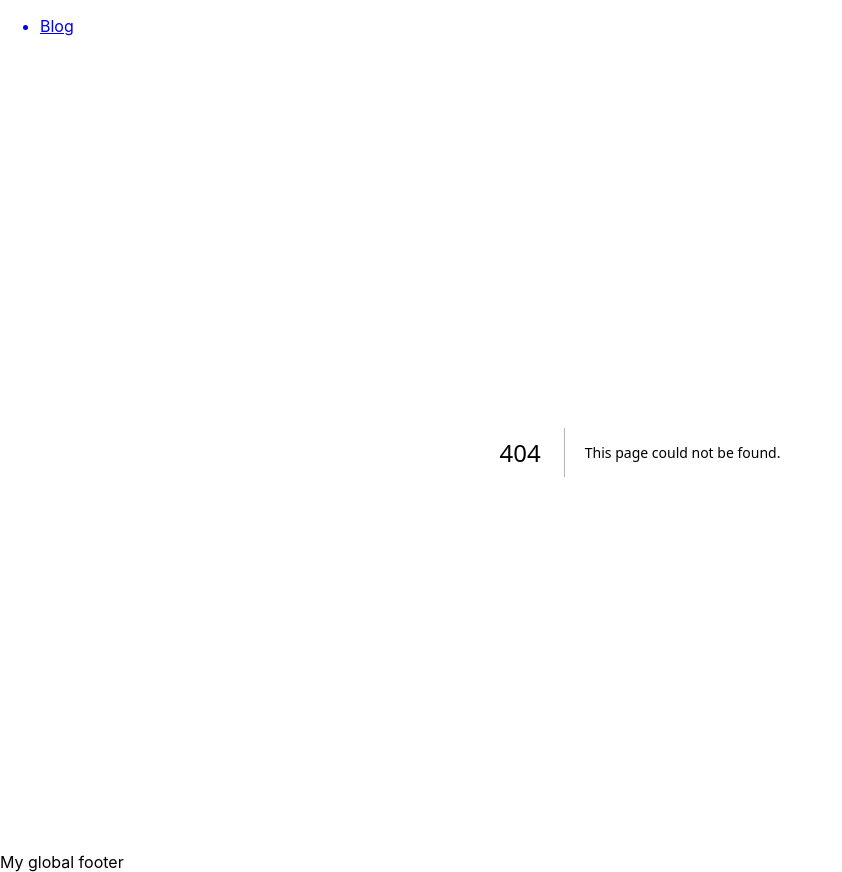
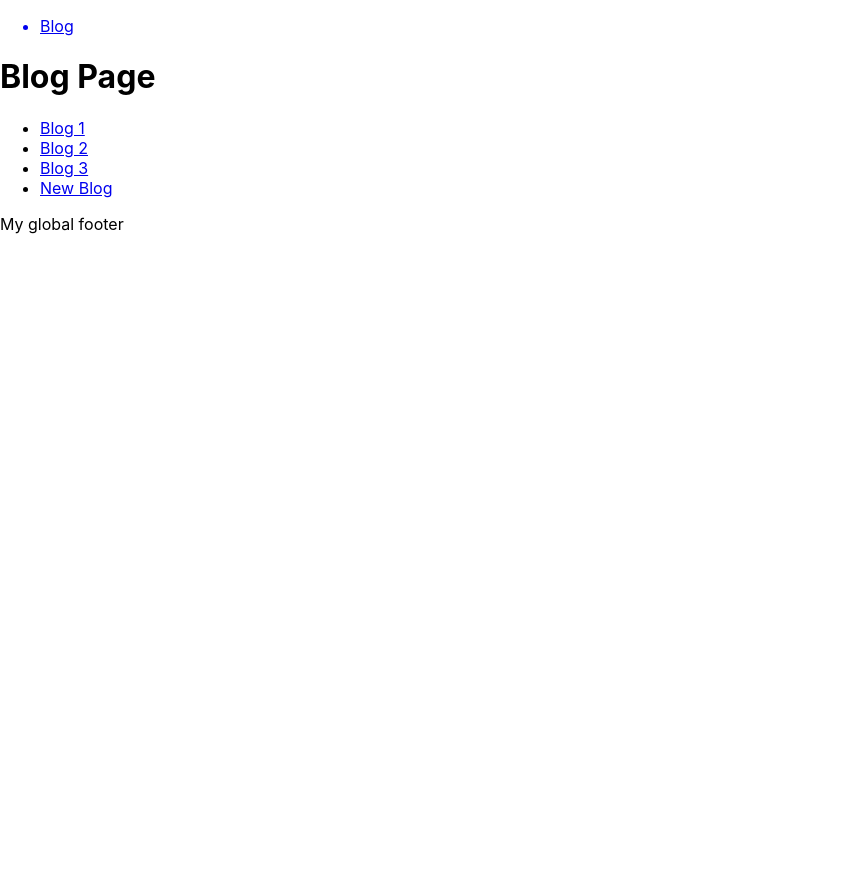
Before and after one commit to ViktorPalchynskyi/Learning-Next.js, a Next.js app in the folder page_router/: page /blog in a window 1280 px wide. Before the commit this address had no page. Shown: the whole page, without its empty margins (0-842 px from the left). After the commit the page ends 816 px from the top, so only its background shows below. Built offline with nearby package versions, Linux system fonts and the light colour scheme.

Commit message:
02.08.24 - added nested paths

```diff
--- /dev/null
+++ b/page_router/src/pages/blog/index.js
@@ -0,0 +1,24 @@
+import Link from 'next/link';
+
+
+export default function BlogPage() {
+    return (
+        <div>
+            <h1>Blog Page</h1>
+            <ul>
+                <li>
+                    <Link href={'/blog/1'}>Blog 1</Link>
+                </li>
+                <li>
+                    <Link href={'/blog/2'}>Blog 2</Link>
+                </li>
+                <li>
+                    <Link href={'/blog/3'}>Blog 3</Link>
+                </li>
+                <li>
+                    <Link href={'/blog/new'}>New Blog</Link>
+                </li>
+            </ul>
+        </div>
+    );
+}
```
Also changed, not shown: page_router/src/pages/blog/new/index.js (added, +7 -0 lines).
